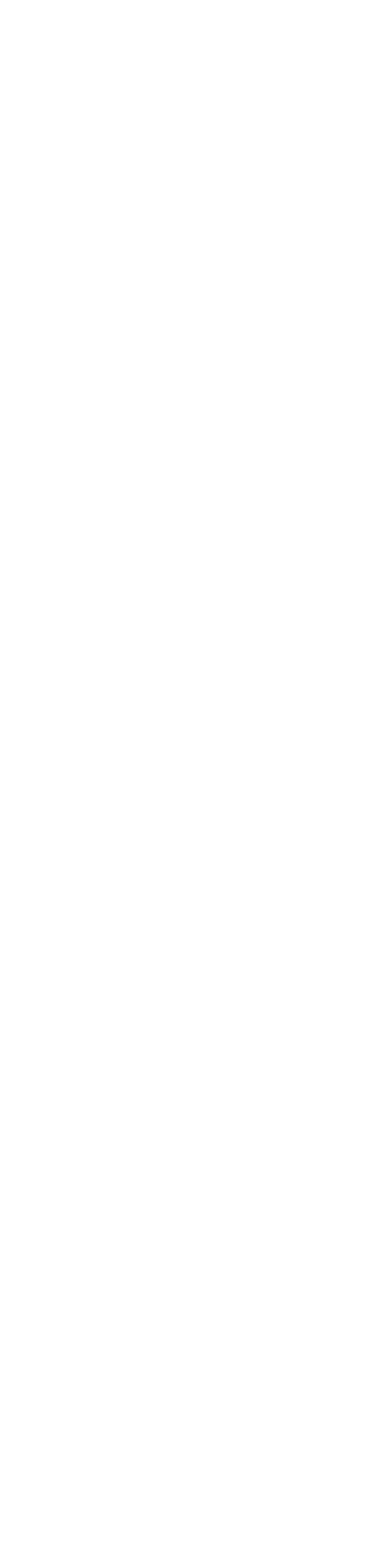
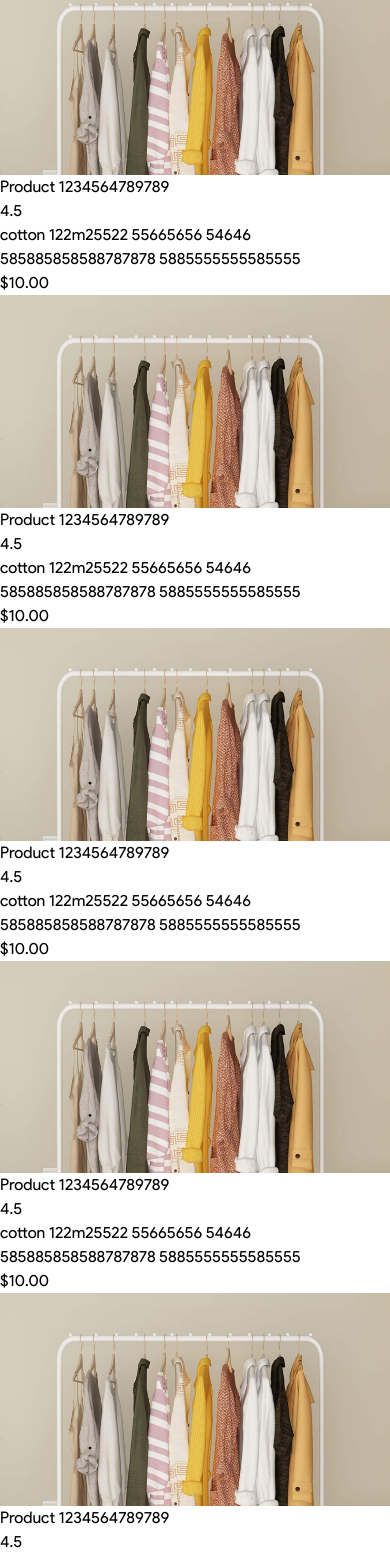
Before and after one commit to Dhrutingami1226/trend, a React (Vite) app in the folder Client/: page / in a window 390 px wide. Shown: the part 418-1975 px from the top of the page. Before the commit the page ends 844 px from the top, so only its background shows below. Built offline with nearby package versions, Linux system fonts and the light colour scheme.

Commit message:
Home page done

```diff
--- a/Client/input.css
+++ b/Client/input.css
@@ -7,3 +7,12 @@
 .comfortaa {
   font-family: 'Comfortaa', cursive;
 }
+
+@font-face{
+  font-family: "myfont";
+  src: url(./src/Assets/fonts/Product\ Sans\ Regular.ttf);
+}
+
+.product-sans{
+  font-family: 'myfont';
+}
--- a/Client/src/Components/Card.jsx
+++ b/Client/src/Components/Card.jsx
@@ -1,11 +1,36 @@
-import React from 'react'
+// import React from 'react'
 
-function Card({Title,Cardstyle,Titlestyle,Price,Rating,MRP,Image}) {
+// function Card({Title,Cardstyle,Titlestyle,Price,Rating,MRP,Image}) {
+//   return (
+//     <div className='' style={{Cardstyle}}>
+
+//     </div>
+//   )
+// }
+
+// export default Card
+import React from 'react';
+
+function Card({ title, image, price, rating, subtitle, cardStyle, titleStyle}) {
   return (
-    <div>
-
+    <div className={`relative pb-[133%]`}>
+      <div className="absolute w-full h-full top-0">
+        <img src={image} className='h-[70%] object-cover rounded-t-xl'/>
+        <div className={`${cardStyle} h-[30%] w-full rounded-b-xl`}>
+          <div className="p-2">
+            <div className="flex justify-between">
+              <p className='product-sans text-xl lg:text-2xl line-clamp-1'>{title}</p>
+              <div className="">
+                <p className='product-sans text-xl lg:text-2xl'>{rating}</p>
+              </div>
+            </div>
+            <p className='product-sans line-clamp-1 text-sm text-slate-600'>{subtitle}</p>
+            <p className="product-sans text-2xl lg:text-3xl mt-3">{price}</p>
+          </div>
+        </div>
+      </div>
     </div>
-  )
+  );
 }
 
-export default Card
+export default Card;
--- a/Client/src/Home.jsx
+++ b/Client/src/Home.jsx
@@ -1,7 +1,8 @@
 import React from 'react'
 import image from './Constants/image'
-import Adv from './components/Adv'
-import Footer from './components/Footer'
+import Adv from './Components/Adv'
+import Footer from './Components/Footer'
+import Card from './Components/Card'
 
 function Home() {
   return (
@@ -11,13 +12,79 @@ function Home() {
       </div>
       <Adv />
       <h1 className='text-center comfortaa text-2xl font-semibold'>Products</h1>
-      <div className="m-4 grid grid-cols-2 lg:grid-cols-3 gap-4 xl:grid-cols-4">
-          <div className="bg-slate-600 h-40 w-full rounded-xl"></div>
-          <div className="bg-slate-600 h-40 w-full rounded-xl"></div>
-          <div className="bg-slate-600 h-40 w-full rounded-xl"></div>
-          <div className="bg-slate-600 h-40 w-full rounded-xl"></div>
-          <div className="bg-slate-600 h-40 w-full rounded-xl"></div>
-          <div className="bg-slate-600 h-40 w-full rounded-xl"></div>
+      <div className="m-4 grid grid-cols-2 md:grid-cols-3 lg:grid-cols-4 gap-4 xl:grid-cols-5">
+        <Card
+            title="Product 1234564789789"
+            image={image.mainimage}
+            price="$10.00"
+            rating="4.5"
+            subtitle="cotton 122m25522  55665656 54646 585885858588787878 5885555555585555"
+            cardStyle="bg-slate-200"
+            titleStyle=''
+          />
+        <Card
+            title="Product 1234564789789"
+            image={image.mainimage}
+            price="$10.00"
+            rating="4.5"
+            subtitle="cotton 122m25522  55665656 54646 585885858588787878 5885555555585555"
+            cardStyle="bg-slate-200"
+            titleStyle=''
+          />
+        <Card
+            title="Product 1234564789789"
+            image={image.mainimage}
+            price="$10.00"
+            rating="4.5"
+            subtitle="cotton 122m25522  55665656 54646 585885858588787878 5885555555585555"
+            cardStyle="bg-slate-200"
+            titleStyle=''
+          />
+        <Card
+            title="Product 1234564789789"
+            image={image.mainimage}
+            price="$10.00"
+            rating="4.5"
+            subtitle="cotton 122m25522  55665656 54646 585885858588787878 5885555555585555"
+            cardStyle="bg-slate-200"
+            titleStyle=''
+          />
+        <Card
+            title="Product 1234564789789"
+            image={image.mainimage}
+            price="$10.00"
+            rating="4.5"
+            subtitle="cotton 122m25522  55665656 54646 585885858588787878 5885555555585555"
+            cardStyle="bg-slate-200"
+            titleStyle=''
+          />
+        <Card
+            title="Product 1234564789789"
+            image={image.mainimage}
+            price="$10.00"
+            rating="4.5"
+            subtitle="cotton 122m25522  55665656 54646 585885858588787878 5885555555585555"
+            cardStyle="bg-slate-200"
+            titleStyle=''
+          />
+        <Card
+            title="Product 1234564789789"
+            image={image.mainimage}
+            price="$10.00"
+            rating="4.5"
+            subtitle="cotton 122m25522  55665656 54646 585885858588787878 5885555555585555"
+            cardStyle="bg-slate-200"
+            titleStyle=''
+          />
+        <Card
+            title="Product 1234564789789"
+            image={image.mainimage}
+            price="$10.00"
+            rating="4.5"
+            subtitle="cotton 122m25522  55665656 54646 585885858588787878 5885555555585555"
+            cardStyle="bg-slate-200"
+            titleStyle=''
+          />
       </div>
       <Footer/>
     </>
```
Also changed, not shown: Client/src/Assets/fonts/Product Sans Regular.ttf (added), 1 other file (tests, documents, lock files or other folders).
